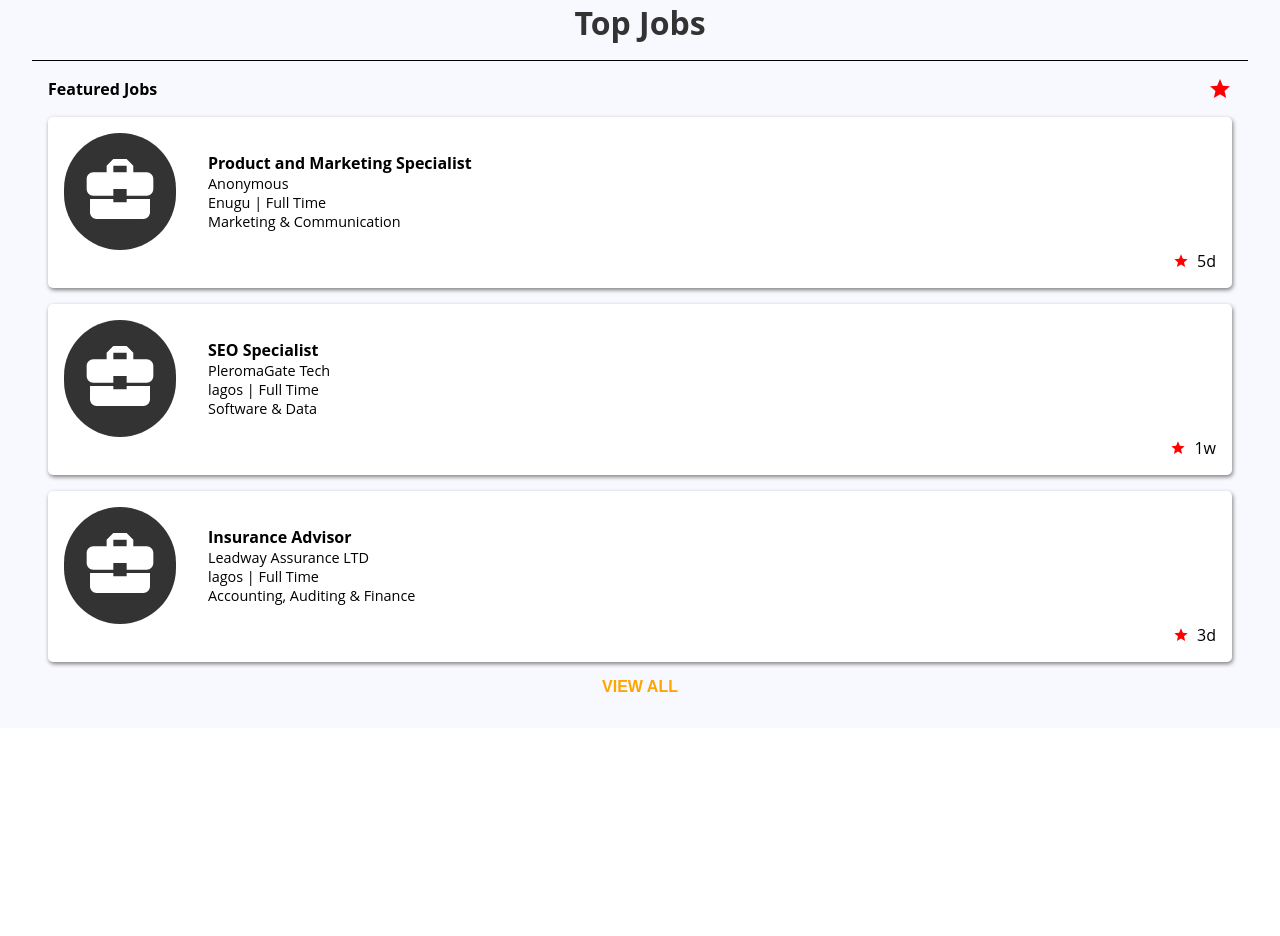
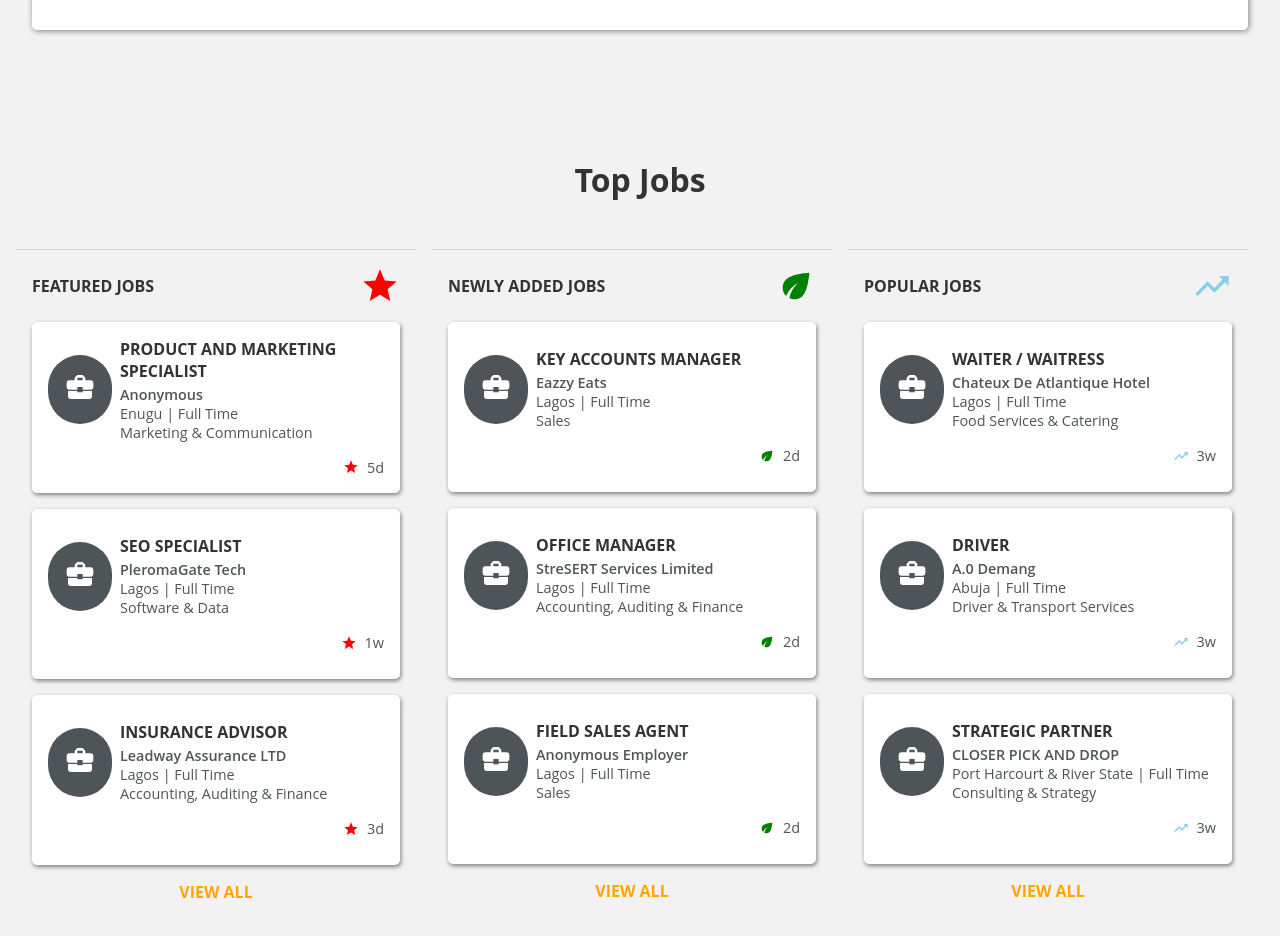
Before and after one commit to Maxinth/Jobberman-ui-clone, a React (Create React App) app: page / in a window 1280 px wide. Shown: the part 1120-2056 px from the top of the page. Before the commit the page ends 1848 px from the top, so only its background shows below. Built offline with nearby package versions, Linux system fonts and the light colour scheme.

Commit message:
added index page's initial jobs section

```diff
--- a/src/App.css
+++ b/src/App.css
@@ -6,6 +6,7 @@
 
 :root {
   --main-orange: rgb(255, 98, 0);
+  /* color: rgb(223, 219, 219); */
 }
 a {
   text-decoration: none;
--- a/src/components/Banners/banner.elements.js
+++ b/src/components/Banners/banner.elements.js
@@ -3,6 +3,7 @@
 import bgOnSmallScreen from "../../assets/sm-jobseeker-hero.jpg";
 import bgOnLargeScreen from "../../assets/jm-jobseeker-hero.jpg";
 import { global } from "../../globalStyles";
+
 const MainBannerContainer = styled.section`
   margin-top: 4.2rem;
   font-family: "Open Sans", sans-serif;
@@ -55,6 +56,7 @@
   display: ${({ twoItems }) => (twoItems ? "flex" : "unset")};
   justify-content: center;
   align-items: center;
+  margin-top: 1rem;
 `;
 
 const SearchText = styled.span`
@@ -113,6 +115,7 @@
   transition: text-align 0.3s;
 
   /* larger screen */
+
   @media (min-width: 1150px) {
     text-align: center;
     width: unset;
@@ -263,6 +266,7 @@
   flex-direction: column;
   justify-content: center;
   align-items: center;
+  padding-top: 2rem;
   /* background-color: rgba(0, 0, 0, 0.45); */
   /* margin-bottom: 1rem; */
 `;
@@ -271,9 +275,11 @@
   /* margin-top: 2rem; */
   width: 100%;
   padding: 2rem;
+  /* margin-top: 8rem; */
   display: flex;
   flex-direction: column;
   justify-content: center;
+  /* align-items: center; */
   background-color: rgba(0, 0, 0, 0.45);
 
   > * {
--- a/src/components/FindHelp/findHelp.elements.js
+++ b/src/components/FindHelp/findHelp.elements.js
@@ -1,8 +1,8 @@
 import styled from "styled-components";
 import { global } from "../../globalStyles";
 const Container = styled.section`
-  background: ghostwhite;
-  padding: 1rem 2rem;
+  background: rgb(242, 242, 242);
+  padding: 3rem 1rem;
 `;
 
 const Heading = styled.h2`
@@ -11,7 +11,7 @@
   font-family: "Open Sans", sans-serif;
   text-align: center;
   transition: font-size 0.3s;
-  margin: 1rem 0;
+  margin: 2rem 0;
 
   @media (min-width: 642px) {
     font-size: calc(1rem + 2vw);
@@ -32,14 +32,15 @@
 
 const HelpBox = styled.section`
   background: #fff;
-  box-shadow: 1px 1px 5px #333;
+  box-shadow: 1px 1px 6px grey;
   display: flex;
   align-items: center;
   justify-content: center;
   flex-direction: column;
   border-radius: 5px;
+  margin: 0 1rem;
 
-  @media (min-width: 1024px) {
+  @media (min-width: 768px) {
     flex-direction: row;
 
     > * {
@@ -77,7 +78,7 @@
 
   svg {
     font-size: 6rem !important;
-    color: #333;
+    color: rgb(78, 85, 89);
   }
 `;
 export { Container, Heading, HelpBox, FindOutContainer, Text, TextContainer };
--- a/src/components/JobsOverview/JobCard.js
+++ b/src/components/JobsOverview/JobCard.js
@@ -1,7 +1,7 @@
 import React from "react";
 import styled from "styled-components";
 import BusinessCenterIcon from "@material-ui/icons/BusinessCenter";
-import StarIcon from "@material-ui/icons/Star";
+
 import PropTypes from "prop-types";
 
 const Container = styled.section`
@@ -11,35 +11,83 @@
   box-shadow: 1px 2px 4px grey;
   border-radius: 5px;
   margin-bottom: 1rem;
+  display: flex;
+  flex-direction: column;
+  justify-content: center;
+  transition: min-height 0.2s;
+  min-height: 200px;
+
+  @media (min-width: 1250px) {
+    min-height: 170px;
+  }
 `;
 
-const JobTitle = styled.h4``;
+const JobTitle = styled.h4`
+  /* max-width: 200px; */
+  margin-bottom: 0.2rem;
+  color: #333;
+  text-transform: uppercase;
+
+  + p {
+    font-weight: 600;
+  }
+  @media (min-width: 1000px) {
+    max-width: 150px;
+  }
+  @media (min-width: 1100px) {
+    max-width: 250px;
+  }
+`;
 const TitleContainer = styled.div`
-  margin-left: 2rem;
+  margin-left: 1rem;
+  color: rgb(78, 85, 89);
+  transition: margin-left 0.2s;
+
+  @media (max-width: 280px) {
+    margin-left: 0.5rem;
+  }
+  @media (min-width: 700px) {
+    margin-left: 2rem;
+  }
+  @media (min-width: 1000px) {
+    margin-left: 0.5rem;
+  }
 `;
 const Text = styled.p`
   font-size: 0.9rem;
+  text-transform: capitalize;
 `;
 const InnerContainer = styled.section`
   display: flex;
-  /* justify-content: space-between; */
+  /* justify-content: center; */
   align-items: center;
 `;
 
 const IconContainer = styled.div`
-  background-color: #333;
+  background-color: rgb(78, 85, 89);
   border-radius: 100px;
-  padding: 1rem;
+  padding: 0.5rem;
 
   svg {
-    font-size: 5rem;
+    font-size: 2rem;
     color: #fff;
+    transition: font-size 0.2s;
+  }
+
+  @media (min-width: 700px) {
+    padding: 1rem;
+
+    svg {
+      font-size: 2rem;
+    }
   }
 `;
+
 const Time = styled.div`
   display: flex;
   align-items: center;
   justify-content: flex-end;
+  margin-top: 1rem;
 
   svg {
     color: ${(props) => props.iconColor};
@@ -49,8 +97,11 @@
     font-size: 1rem;
   }
 `;
+
 const TimeStamp = styled.span`
   margin-left: 0.5rem;
+  font-size: 0.9rem;
+  color: rgb(78, 85, 89);
 `;
 
 const JobCard = ({
--- a/src/components/JobsOverview/JobSection.js
+++ b/src/components/JobsOverview/JobSection.js
@@ -10,15 +10,24 @@
   justify-content: space-between;
   font-family: "Open Sans", sans-serif;
   margin-bottom: 1rem;
+  text-transform: uppercase;
+  color: #333;
 
   svg {
     color: ${(props) => props.color};
+    font-size: 2.5rem;
   }
 `;
 
 const JobSectionContainer = styled.section`
-  border-top: 1px solid black;
+  border-top: 1px solid rgb(223, 209, 219);
   padding: 1rem;
+  margin-bottom: 3rem;
+  margin-top: 1rem;
+
+  @media (min-width: 1250px) {
+    border-top: 1px solid rgb(223, 209, 219);
+  }
 `;
 
 const LinkContainer = styled.div`
@@ -28,8 +37,24 @@
   a {
     color: orange;
     text-transform: uppercase;
-    font-family: "Raleway", sans-serif;
+    font-family: "Open Sans", sans-serif;
     font-weight: 700;
+  }
+`;
+
+const JobsListContainer = styled.div`
+  @media (min-width: 1000px) {
+    display: grid;
+    grid-template-columns: repeat(auto-fit, minmax(200px, 1fr));
+    > * {
+      margin-right: 1rem;
+    }
+  }
+  @media (min-width: 1250px) {
+    > * {
+      margin-right: unset;
+    }
+    display: block;
   }
 `;
 
@@ -39,6 +64,7 @@
       <JobHeader color={iconColor}>
         {title} {icon}
       </JobHeader>
+      <JobsListContainer>
         {jobs.map((item, index) => (
           <JobCard
             {...item}
@@ -47,6 +73,7 @@
             iconColor={iconColor}
           />
         ))}
+      </JobsListContainer>
 
       <LinkContainer>
         <Link to="/">view all</Link>
--- a/src/components/JobsOverview/JobsView.js
+++ b/src/components/JobsOverview/JobsView.js
@@ -4,15 +4,26 @@
 import JobSection from "./JobSection";
 import { data } from "./data";
 
-const JobsContainer = styled.section``;
+const JobsContainer = styled.section`
+  @media (min-width: 1250px) {
+    display: grid;
+    grid-template-columns: repeat(3, 1fr);
+
+    > * {
+      margin-right: 1rem;
+    }
+  }
+`;
 
 const JobsView = () => {
-  const { featuredJobs } = data;
+  const { featuredJobs, newlyAddedJobs, popularJobs } = data;
   return (
     <Container>
       <Heading>Top Jobs</Heading>
       <JobsContainer>
         <JobSection {...featuredJobs} />
+        <JobSection {...newlyAddedJobs} />
+        <JobSection {...popularJobs} />
       </JobsContainer>
     </Container>
   );
--- a/src/components/JobsOverview/data.js
+++ b/src/components/JobsOverview/data.js
@@ -33,4 +33,72 @@
       },
     ],
   },
+
+  // newly added jobs
+
+  newlyAddedJobs: {
+    title: "Newly Added Jobs",
+    icon: <EcoIcon />,
+    iconColor: "green",
+    jobs: [
+      {
+        jobTitle: "Key Accounts Manager",
+        company: "Eazzy Eats",
+        place: "lagos",
+        jobType: "Full Time",
+        duration: "2d",
+        jobSector: "Sales",
+      },
+      {
+        jobTitle: "OFFICE MANAGER",
+        company: "StreSERT Services Limited",
+        place: "lagos",
+        jobType: "Full Time",
+        duration: "2d",
+        jobSector: "Accounting, Auditing & Finance",
+      },
+      {
+        jobTitle: "Field Sales Agent",
+        company: "Anonymous Employer",
+        place: "lagos",
+        jobType: "Full Time",
+        duration: "2d",
+        jobSector: "Sales",
+      },
+    ],
+  },
+
+  // popular jobs
+
+  popularJobs: {
+    title: "Popular Jobs",
+    icon: <TrendingUpIcon />,
+    iconColor: "skyblue",
+    jobs: [
+      {
+        jobTitle: "Waiter / Waitress",
+        company: "chateux de atlantique hotel",
+        place: "lagos",
+        jobType: "Full Time",
+        duration: "3w",
+        jobSector: "Food Services & Catering",
+      },
+      {
+        jobTitle: "Driver",
+        company: "A.0 Demang",
+        place: "abuja",
+        jobType: "Full Time",
+        duration: "3w",
+        jobSector: "Driver & Transport Services",
+      },
+      {
+        jobTitle: "STRATEGIC PARTNER",
+        company: "CLOSER PICK AND DROP",
+        place: "Port Harcourt & River State",
+        jobType: "Full Time",
+        duration: "3w",
+        jobSector: "Consulting & Strategy",
+      },
+    ],
+  },
 };
--- a/src/components/Navbar/nav.elements.js
+++ b/src/components/Navbar/nav.elements.js
@@ -9,6 +9,7 @@
   top: 0;
   left: 0;
   background-color: #fff;
+  box-shadow: 1px 1px 9px grey;
 `;
 
 const NavHeader = styled.header`
```
Also changed, not shown: src/components/JobsOverview/jobsElements.js (+13 -0 lines), 1 other file (tests, documents, lock files or other folders). Lines whose indentation alone changed are shown as unchanged.
